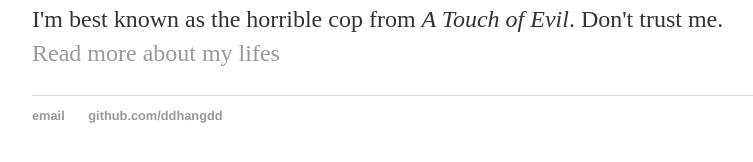
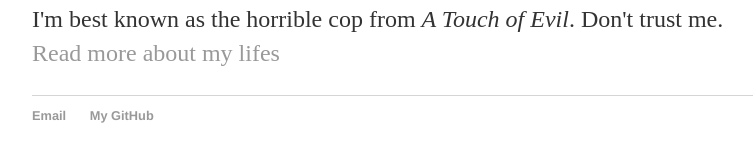
Before and after one commit to ddhangdd/ddhangdd.github.io, a Jekyll site: the page built from index.html, in a window 1280 px wide. Shown: the part 194-356 px from the top of the page, without its empty margins (160-913 px from the left). Built offline with Jekyll 4.4.1, drawn with Linux system fonts in a browser that asks for light colours.

Commit message:
Update default.html

```diff
--- a/_layouts/default.html
+++ b/_layouts/default.html
@@ -27,8 +27,8 @@
 
   <footer>
    <ul>
-   <li><a href="mailto:dfung2@wisc.edu">email</a></li>
-   <li><a href="https://github.com/ddhangdd">github.com/ddhangdd</a></li>
+   <li><a href="mailto:dfung2@wisc.edu">Email</a></li>
+   <li><a href="https://github.com/ddhangdd">My GitHub</a></li>
    </ul>
   </footer>
   </body>
```
